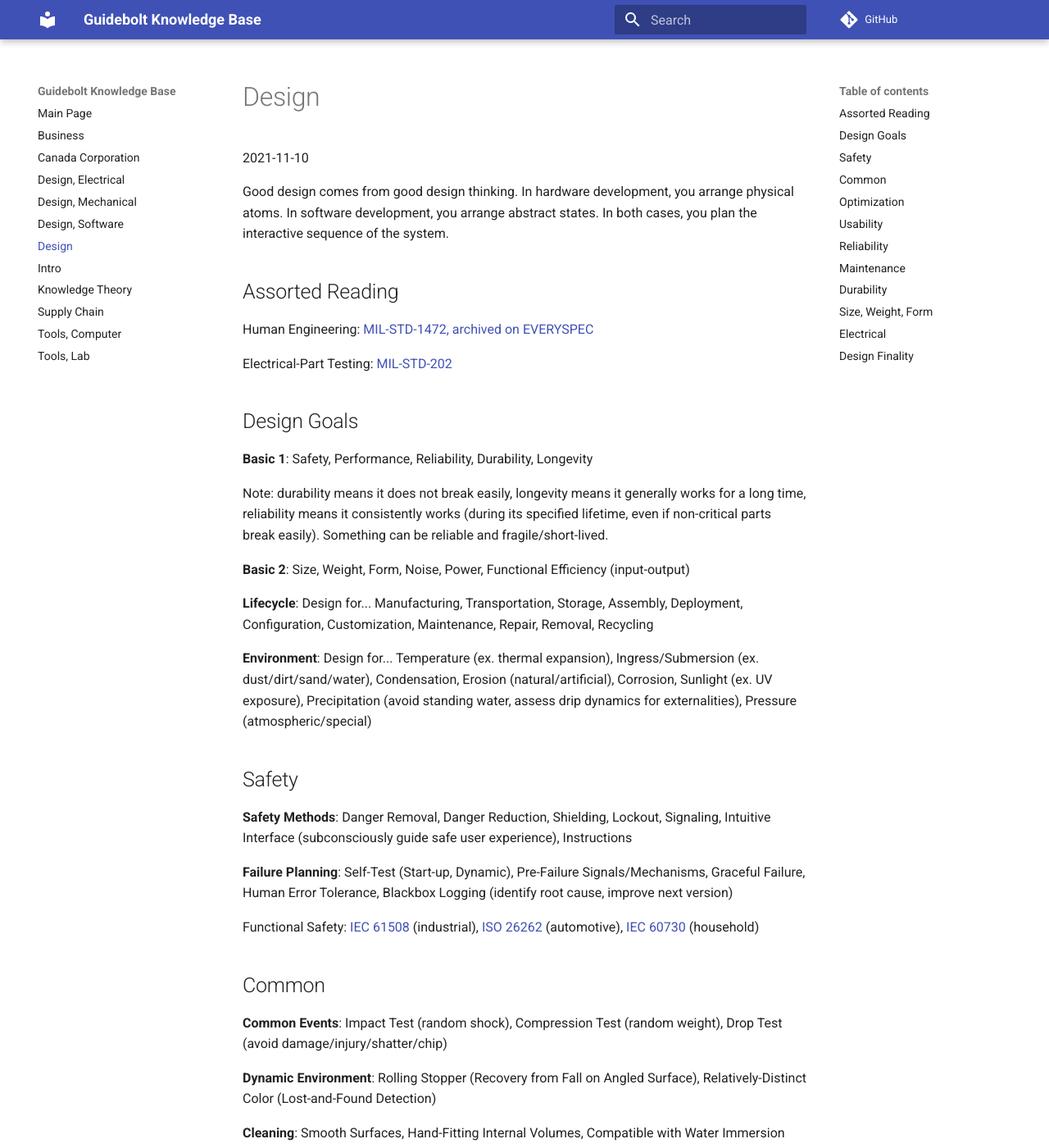
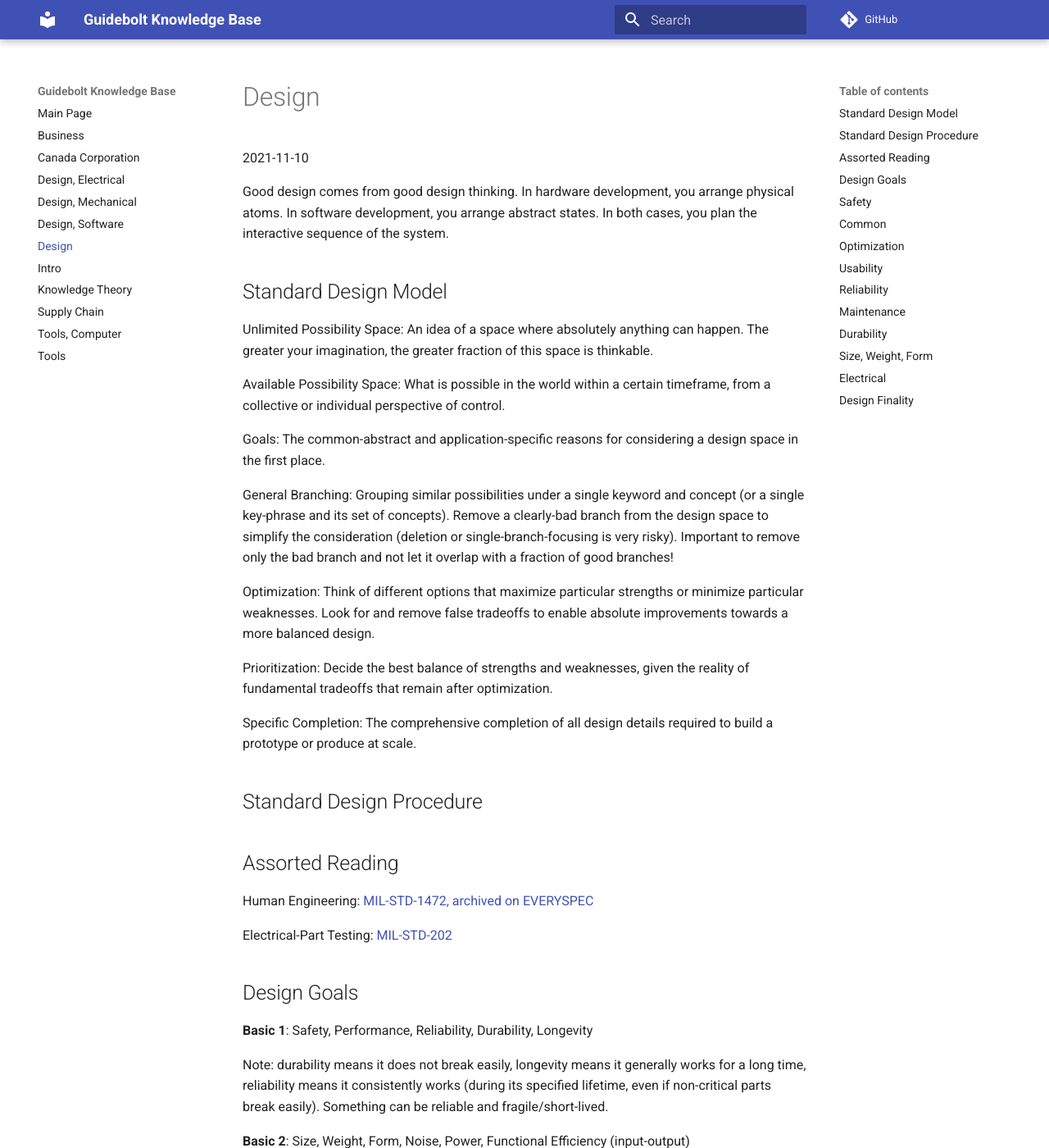
Before and after one commit to Guidebolt/knowledge, an MkDocs documentation site: the page built from docs/design.md, in a window 1280 px wide and 1400 px high. Shown: the whole window at 82% size. Built offline with MkDocs 1.6.1 and Material for MkDocs 9.7.7, drawn with Linux system fonts in a browser that asks for light colours; comment, search, counter and statistics services are not loaded.

```diff
--- a/docs/design.md
+++ b/docs/design.md
@@ -3,6 +3,24 @@
 2021-11-10
 
 Good design comes from good design thinking. In hardware development, you arrange physical atoms. In software development, you arrange abstract states. In both cases, you plan the interactive sequence of the system.
+
+## Standard Design Model
+
+Unlimited Possibility Space: An idea of a space where absolutely anything can happen. The greater your imagination, the greater fraction of this space is thinkable.
+
+Available Possibility Space: What is possible in the world within a certain timeframe, from a collective or individual perspective of control.
+
+Goals: The common-abstract and application-specific reasons for considering a design space in the first place.
+
+General Branching: Grouping similar possibilities under a single keyword and concept (or a single key-phrase and its set of concepts). Remove a clearly-bad branch from the design space to simplify the consideration (deletion or single-branch-focusing is very risky). Important to remove only the bad branch and not let it overlap with a fraction of good branches!
+
+Optimization: Think of different options that maximize particular strengths or minimize particular weaknesses. Look for and remove false tradeoffs to enable absolute improvements towards a more balanced design.
+
+Prioritization: Decide the best balance of strengths and weaknesses, given the reality of fundamental tradeoffs that remain after optimization.
+
+Specific Completion: The comprehensive completion of all design details required to build a prototype or produce at scale.
+
+## Standard Design Procedure
 
 ## Assorted Reading
 
--- a/docs/tools-lab.md
+++ b/docs/tools.md
@@ -1,4 +1,4 @@
-# Tools, Lab
+# Tools
 
 !!! INFO
 
```
Also changed, not shown: docs/business.md (+6 -6 lines), docs/intro.md (+7 -1 lines), docs/supply-chain.md (+10 -4 lines), docs/tools-computer.md (+4 -0 lines).
